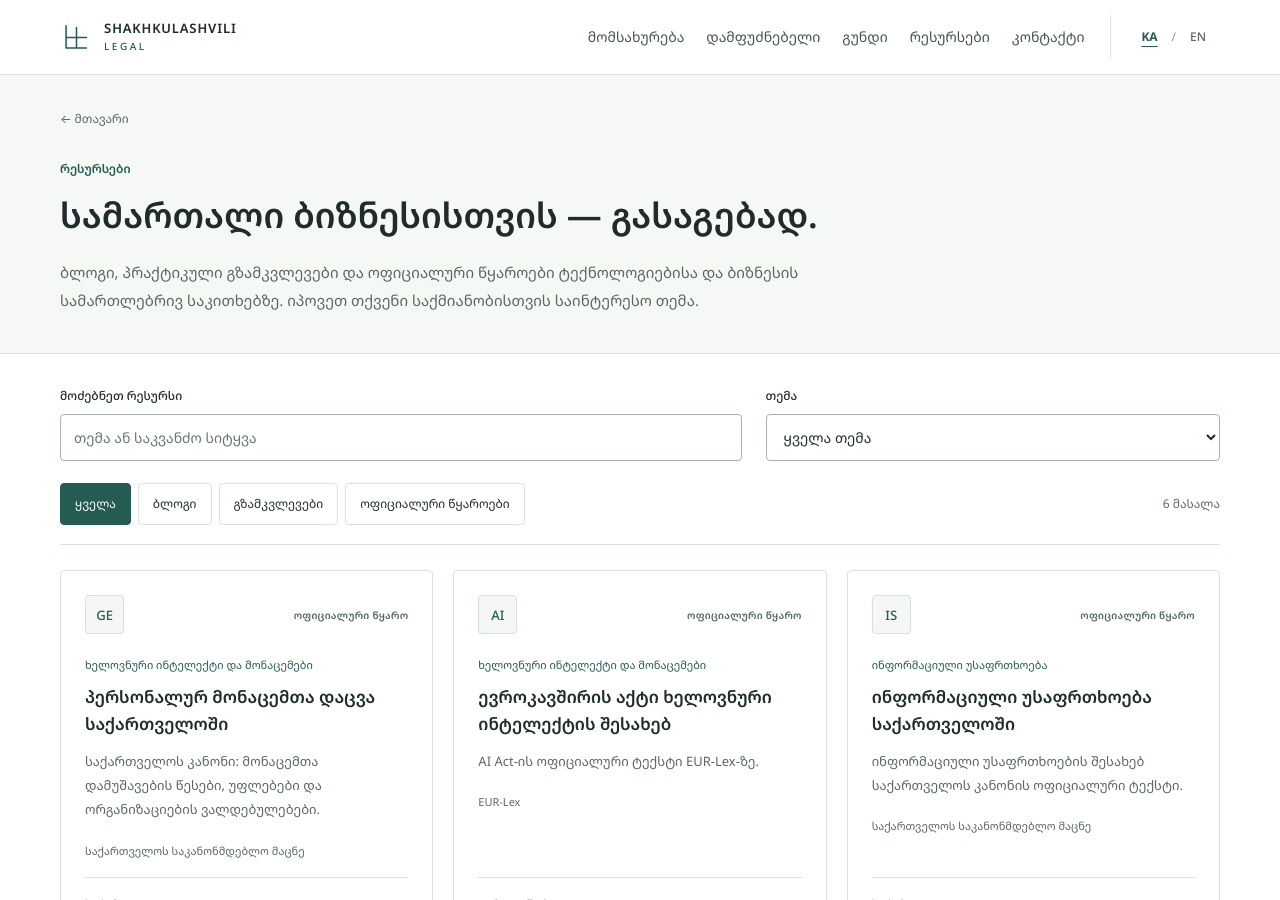
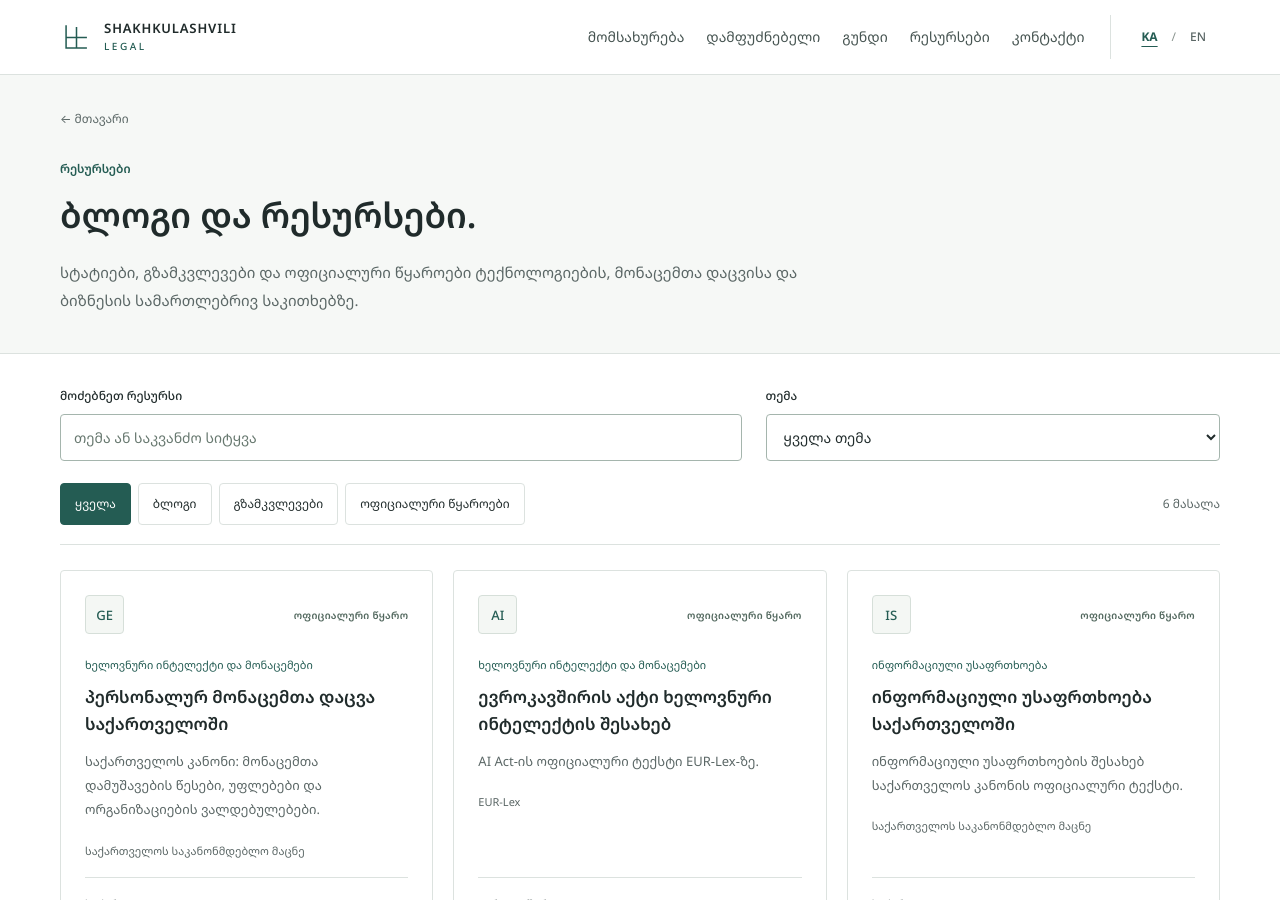
Before and after one commit to luka019/lukaswebsite, a Jekyll site: the page built from resources/index.html, in a window 1280 px wide and 900 px high. Built offline with Jekyll 4.4.1, drawn with Linux system fonts in a browser that asks for light colours.

Commit message:
Shorten resource hub introduction for easier mobile reading

```diff
--- a/resources/index.html
+++ b/resources/index.html
@@ -8,7 +8,7 @@ permalink: /resources/
 ---
 <main id="main">
   <section class="resource-hero">
-    <div class="container"><a class="resource-back" href="{{ '/' | relative_url }}" data-site-link data-en="← Home">← მთავარი</a><p class="eyebrow" data-en="RESOURCE HUB">რესურსები</p><h1 data-en="Law, explained for business.">სამართალი ბიზნესისთვის — გასაგებად.</h1><p class="resource-hero-description" data-en="Articles, practical guides and official sources on technology and business law. Find a topic that matters to your business.">ბლოგი, პრაქტიკული გზამკვლევები და ოფიციალური წყაროები ტექნოლოგიებისა და ბიზნესის სამართლებრივ საკითხებზე. იპოვეთ თქვენი საქმიანობისთვის საინტერესო თემა.</p></div>
+    <div class="container"><a class="resource-back" href="{{ '/' | relative_url }}" data-site-link data-en="← Home">← მთავარი</a><p class="eyebrow" data-en="RESOURCE HUB">რესურსები</p><h1 data-en="Insights &amp; resources.">ბლოგი და რესურსები.</h1><p class="resource-hero-description" data-en="Articles, guides and official sources on technology, data protection and business law.">სტატიები, გზამკვლევები და ოფიციალური წყაროები ტექნოლოგიების, მონაცემთა დაცვისა და ბიზნესის სამართლებრივ საკითხებზე.</p></div>
   </section>
   <section class="resource-library section" aria-label="რესურსების კატალოგი" data-en-aria="Resource catalogue">
     <div class="container">
```
